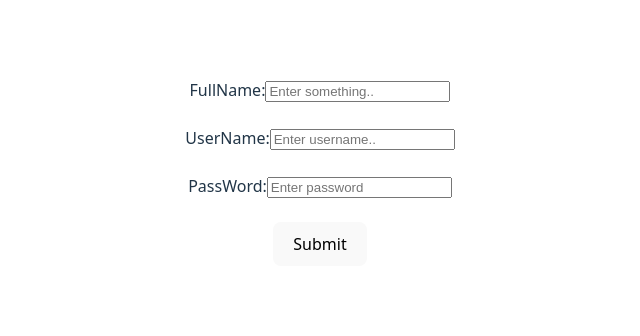
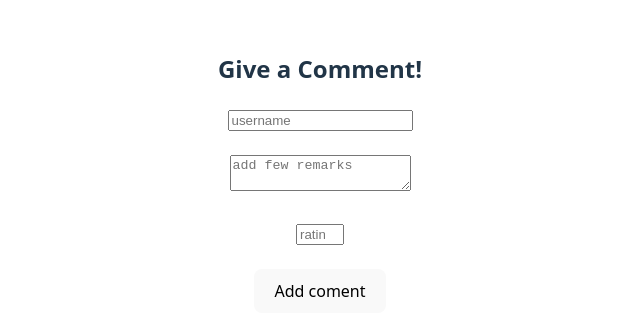
Before and after one commit to YashVerma24299/React, a React (Vite) app in the folder React_Part6/: page / in a window 1280 px wide. Shown: the part 228-564 px from the top of the page, without its empty margins (320-960 px from the left). Built offline with nearby package versions, Linux system fonts and the light colour scheme.

Commit message:
Added comment related functionality in the Form.

```diff
--- a/React_Part6/src/App.jsx
+++ b/React_Part6/src/App.jsx
@@ -1,13 +1,13 @@
 import './App.css'
-import Form from './Form';
-
+import Form from './Form'
+import CommentForm from './CommentForm';
 
 
 function App() {
   return (
     <>
       <div className="App">
-        <Form/>
+        <CommentForm/>
       </div>
     </>
   )
--- /dev/null
+++ b/React_Part6/src/CommentForm.jsx
@@ -0,0 +1,44 @@
+import { useState } from "react";
+
+export default function CommentForm(){
+    let [formData, setFormData] = useState({
+        username: "",
+        remarks: "",
+        rating: ""
+    });
+
+    let handleInputChange = (event)=>{
+        let field = event.target.name;
+        let newValue = event.target.value;
+        setFormData((currData)=>{
+            return {...currData, [field] : newValue};
+        })
+    }
+
+    let handleSubmit = (event)=>{
+        event.preventDefault();
+        console.log(formData);
+        setFormData({
+            username: "",
+            remarks: "",
+            rating: ""
+        });
+    }
+
+    return(
+        <>
+            <div className="CommentForm">
+                <h2>Give a Comment!</h2>
+                <form onSubmit={handleSubmit}>
+                    <input type="text" name="username" placeholder="username" value={formData.username} onChange={handleInputChange}/>
+                    <br /><br />
+                    <textarea name="remarks" placeholder="add few remarks" value={formData.remarks} onChange={handleInputChange}></textarea>
+                    <br /><br />
+                    <input name="rating" type="number" min="1" max="5" placeholder="rating" value={formData.rating} onChange={handleInputChange}/>
+                    <br /><br />
+                    <button>Add coment</button>
+                </form>
+            </div>
+        </>
+    )
+}
```
